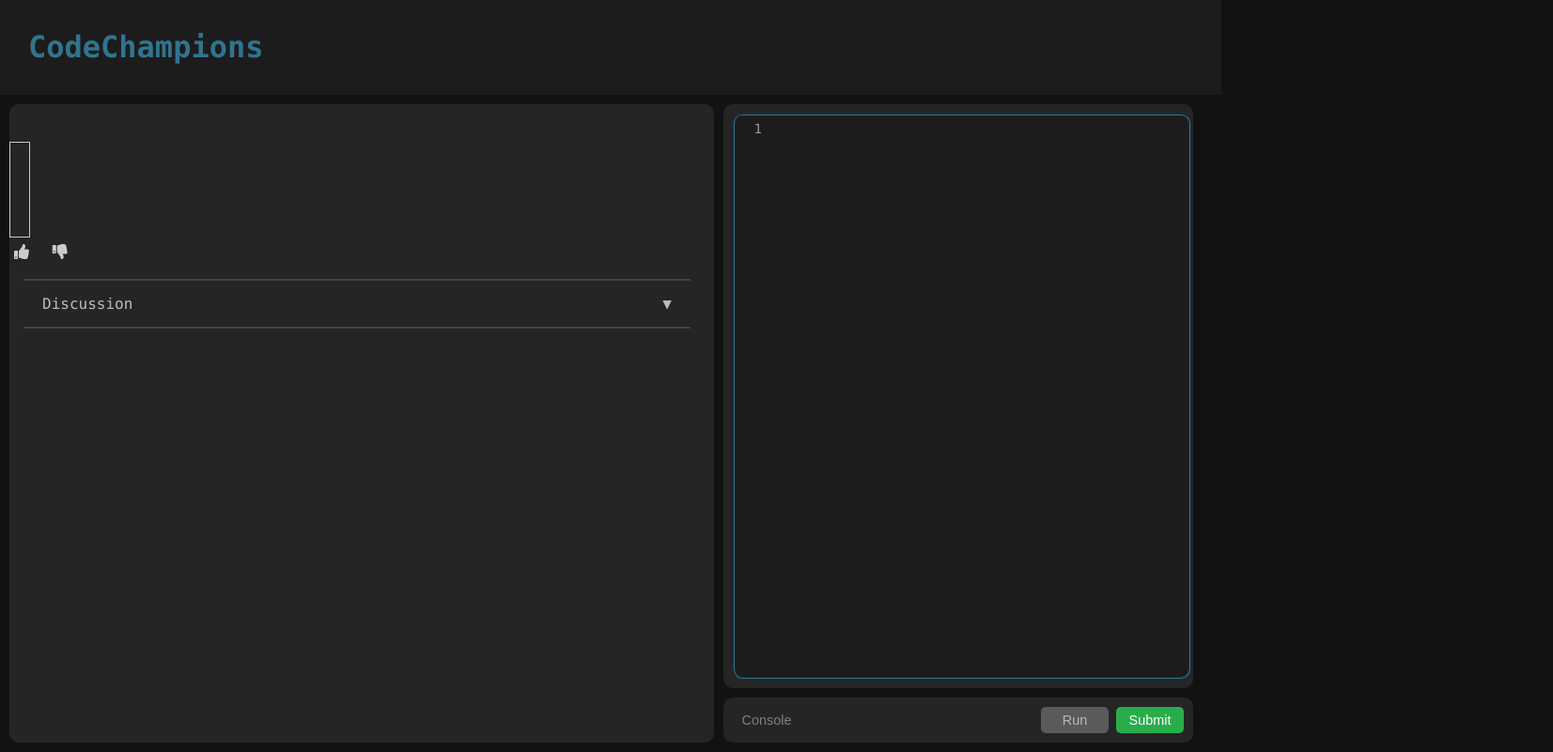
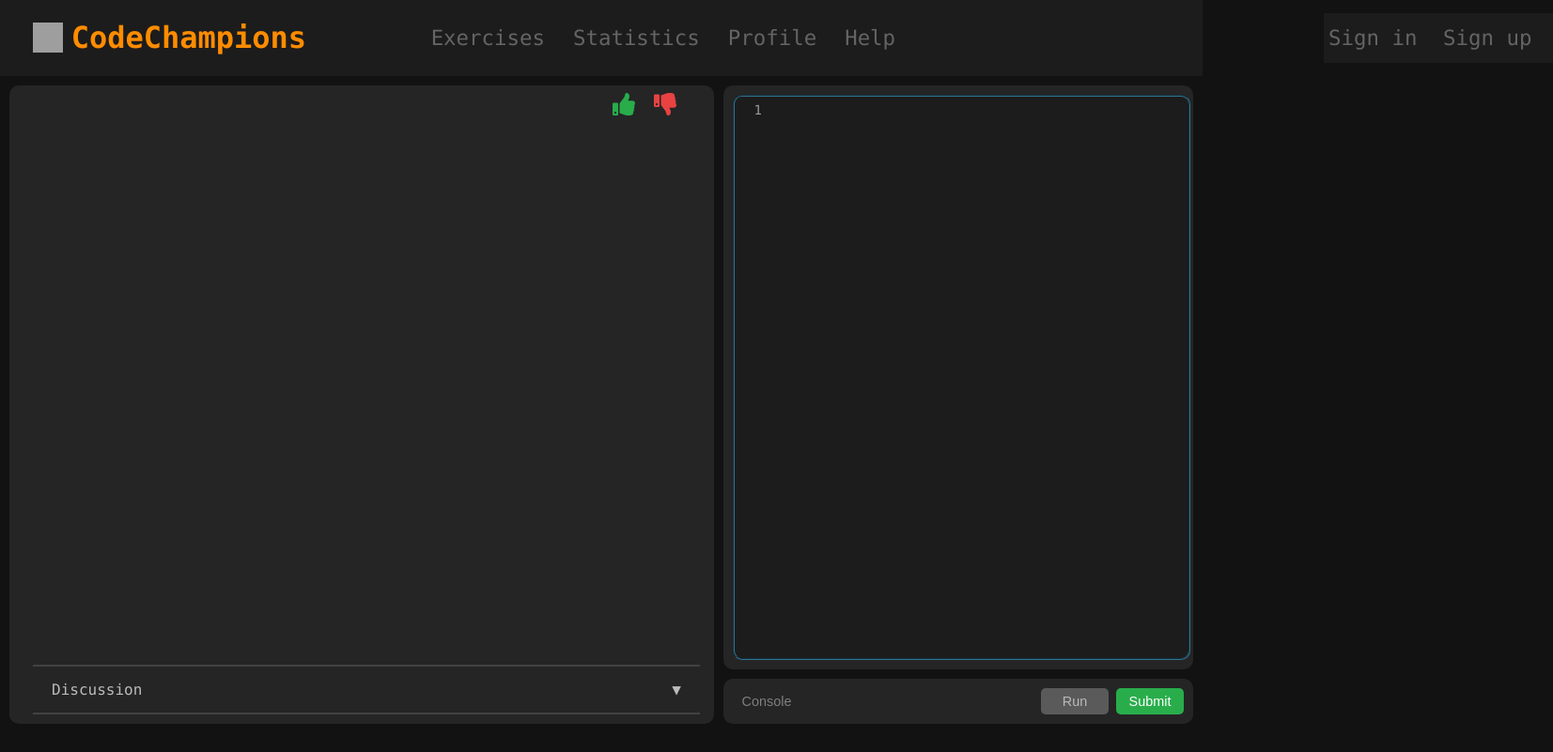
Before and after one commit to maksbilski/leetcode_clone, a website: page public/exercises/exercise_page.html in a window 1280 px wide. Shown: the whole page at 94% size, 1653 px wide, since content can reach past the window. Drawn offline with nearby package versions, Linux system fonts and the light colour scheme; grey boxes are pictures that could not be loaded; files whose address does not match are found by name.

Commit message:
corrected errors and upgraded MARCINA's likes

```diff
--- a/public/exercises/exercise_page.html
+++ b/public/exercises/exercise_page.html
@@ -22,22 +22,47 @@
 
 <body>
 	<header>
-		<h1><a href="/" class="home-link">CodeChampions</a></h1>
+		<div class="logo">
+			<img class='image' src="https://cdn-icons-png.flaticon.com/512/610/610021.png">
+			<h1 id="home">CodeChampions</h1>
+		</div>
+
+		<div class="nav-buttons">
+			<div>
+				<p id="exercises">Exercises</p>
+			</div>
+			<div>
+				<p id="statistics">Statistics</p>
+			</div>
+			<div>
+				<p id="profile">Profile</p>
+			</div>
+			<div>
+				<p id="help">Help</p>
+			</div>
+		</div>
+		<div class="login-register">
+			<div>
+				<p id="login">Sign in</p>
+			</div>
+			<div>
+				<p id="register">Sign up</p>
+			</div>
+		</div>
 	</header>
 	<div class="content-container">
 		<div class="problem-description-and-comments">
 			<div class="problem-description">
 				<div class="problem-header">
 					<h2 id="problem-title"></h2>
-					<div class="like-dislike-bar">
-						<div id="like-bar" class="like-bar"></div>
-						<div id="dislike-bar" class="dislike-bar"></div>
-					</div>
-
-
 					<div class="likes-dislikes-info">
-						<div id="like-button"><span id="likes-count"></span> <i class="fa fa-thumbs-up"></i></div>
-						<div id="dislike-button"><span id="dislikes-count"></span> <i class="fa fa-thumbs-down"></i>
+						<div id="like-button">
+							<span id="likes-count"></span>
+							<i class="fa fa-thumbs-up"></i>
+						</div>
+						<div id="dislike-button">
+							<span id="dislikes-count"></span>
+							<i class="fa fa-thumbs-down"></i>
 						</div>
 					</div>
 
@@ -81,6 +106,35 @@
 	</div>
 
 	<script>
+		document.getElementById('exercises').addEventListener('click', function () {
+			console.log('dsa')
+			window.location.href = '/exercises';
+		});
+
+		document.getElementById('statistics').addEventListener('click', function () {
+			window.location.href = '/statistics';
+		});
+
+		document.getElementById('register').addEventListener('click', function () {
+			window.location.href = '/register';
+		});
+
+		document.getElementById('home').addEventListener('click', function () {
+			window.location.href = '/';
+		});
+
+		document.getElementById('login').addEventListener('click', function () {
+			window.location.href = '/login';
+		});
+
+		document.getElementById('help').addEventListener('click', function () {
+			window.location.href = '/help';
+		});
+
+		document.getElementById('profile').addEventListener('click', function () {
+			window.location.href = '/profile';
+		});
+
 		document.addEventListener('DOMContentLoaded', function () {
 			var editor = CodeMirror.fromTextArea(document.getElementById('editor'), {
 				lineNumbers: true,
@@ -121,14 +175,6 @@
 
 			function updateLikesDislikes(likes, dislikes) {
 				const totalVotes = likes + dislikes;
-				const likeRatio = totalVotes > 0 ? (likes / totalVotes) * 100 : 0;
-				const dislikeRatio = totalVotes > 0 ? (dislikes / totalVotes) * 100 : 0;
-
-				const likeBar = document.getElementById('like-bar');
-				const dislikeBar = document.getElementById('dislike-bar');
-
-				likeBar.style.height = `${likeRatio}%`;
-				dislikeBar.style.height = `${dislikeRatio}%`;
 
 				document.getElementById('likes-count').innerText = likes;
 				document.getElementById('dislikes-count').innerText = dislikes;
--- a/public/exercises/styles.css
+++ b/public/exercises/styles.css
@@ -35,9 +35,105 @@
 	display: flex;
 	justify-content: space-between;
 	align-items: center;
-	padding: 10px 10px;
+	padding-right: 10px;
+	padding-left: 10px;
+	padding-top: 0;
+	padding-bottom: 0;
 	background-color: #1c1c1c;
-	width: 100%;
+	margin-top: 0;
+	margin-bottom: 0;
+}
+
+.nav-buttons {
+	padding: 0;
+	display: flex;
+	justify-content: space-between;
+	margin-top: 0;
+	/* Добавьте эту строку */
+	margin-bottom: 0;
+	/* Добавьте эту строку */
+	margin-right: 35%;
+	margin-left: 10%;
+}
+
+.login-register {
+
+	padding: 0;
+	display: flex;
+	justify-content: space-between;
+	margin-top: 0;
+	/* Добавьте эту строку */
+	margin-bottom: 0;
+	/* Добавьте эту строку */
+	margin-right: 10%;
+}
+
+.logo {
+	display: flex;
+	justify-content: space-between;
+	margin-left: 2%;
+}
+
+.logo:hover {
+	cursor: pointer;
+}
+
+.logo h1 {
+	color: darkorange;
+	margin-left: 0;
+}
+
+.logo h1:hover {
+	color: rgb(254, 177, 83);
+}
+
+
+.logo img {
+	width: 2em;
+	height: 2em;
+	margin-top: auto;
+	margin-bottom: auto;
+	margin-right: 3%;
+}
+
+
+
+.login-register p {
+	width: 5em;
+	margin: 0;
+	margin-right: 5%;
+	font-size: 1.4em;
+	background-color: #1c1c1c;
+	/* Dark grey background for buttons */
+	color: #646464;
+	/* White text color */
+	border: none;
+	padding: 15px 5px;
+	cursor: pointer;
+	transition: background-color 0.3s;
+}
+
+.login-register p:hover {
+	color: #f5f5f5;
+	/* Lighter grey background on hover */
+}
+
+.nav-buttons p {
+	margin: 0;
+	font-size: 1.4em;
+	background-color: #1c1c1c;
+	/* Dark grey background for buttons */
+	color: #646464;
+	/* White text color */
+	border: none;
+	padding: 15px 15px;
+	cursor: pointer;
+	transition: background-color 0.3s;
+}
+
+.nav-buttons p:hover {
+	color: #f5f5f5;
+	/* Lighter grey background on hover */
 }
 
 
@@ -82,60 +178,60 @@
 .problem-description {
 	height: calc(100vh - 120px);
 	overflow-y: auto;
-	margin-right: 10px;
+	margin-left: 10px;
+	display: flex;
+	flex-direction: column;
+	justify-content: space-between;
 }
 
-.like-dislike-bar {
-	width: 20px;
-	height: 100px;
-	border: 1px solid #ccc;
+.problem-header {
 	display: flex;
-	flex-direction: column-reverse;
-	overflow: hidden;
+	flex-direction: row;
 }
 
-.like-bar,
-.dislike-bar {
-	width: 100%;
-	transition: height 0.3s;
-}
-
-.like-bar {
-	background-color: green;
-	order: 1;
-	/* Zielony pasek na górze */
-}
-
-.dislike-bar {
-	background-color: red;
-	order: 2;
-	/* Czerwony pasek na dole */
+.likes-dislikes-info {
+	margin-left: auto;
+	margin-right: 30px;
+	margin-bottom: 30px;
+	display: flex;
+	align-items: center;
+	color: #bbb;
 }
 
 .likes-dislikes-info div {
 	display: inline-flex;
 	align-items: center;
-	margin-right: 10px;
-	/* Dodaj odstęp między przyciskami */
+	cursor: pointer;
+	transition: color 0.3s ease;
 }
 
 .likes-dislikes-info i {
-	margin-left: 5px;
+	margin-left: 10px;
+	margin-right: 10px;
+}
+
+.likes-dislikes-info div:hover {
+	color: #fff;
 }
 
 #likes-count,
 #dislikes-count {
-	font-size: 1em;
-	color: #fff;
-	/* Zapewnia, że liczniki są widoczne */
+	font-weight: bold;
+	font-size: 2.0em;
+	margin-top: 10px;
 }
 
-.code-editor {
-	flex: 3;
-	height: calc(100vh - 120px);
-	display: flex;
-	flex-direction: column;
-	justify-content: space-between;
+.fa-thumbs-up,
+.fa-thumbs-down {
+	font-size: 1.5em;
+}
+
+.fa-thumbs-up {
+	color: #29AD4B;
+}
+
+.fa-thumbs-down {
+	color: #e94242;
 }
 
 h2 {
@@ -161,6 +257,7 @@
 	margin-left: 15px;
 	margin-right: 15px;
 	margin-bottom: 10px;
+	margin-top: auto;
 	cursor: pointer;
 	background-color: #252526;
 	border-top: 2px solid #424242;
```
